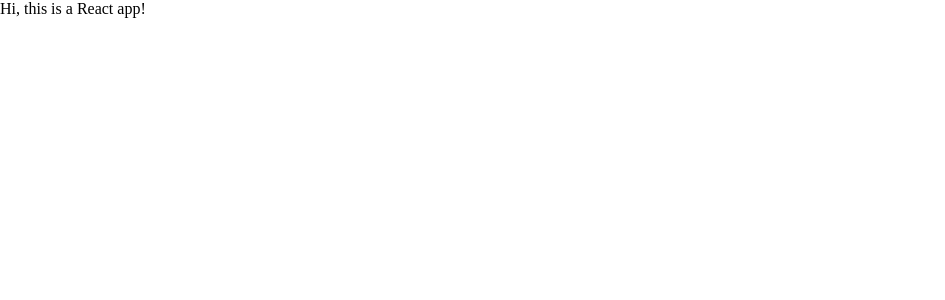
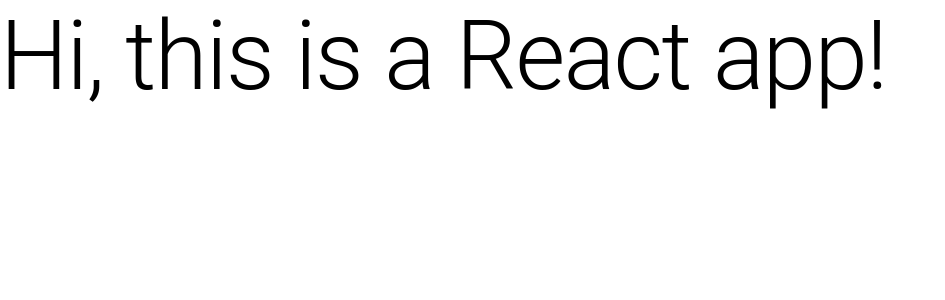
Before and after one commit to monaca-samples/voice-ai-sales-report-app, a React (Vite) app: page / in a window 1280 px wide. Shown: the top 300 px of the page, without its empty margins (0-945 px from the left). Built offline with nearby package versions, Linux system fonts and the light colour scheme.

Commit message:
Setup Material UI

```diff
--- a/package.json
+++ b/package.json
@@ -16,6 +16,9 @@
     "@capacitor/camera": "latest",
     "@capacitor/core": "latest",
     "@capacitor/splash-screen": "latest",
+    "@emotion/react": "^11.11.4",
+    "@emotion/styled": "^11.11.5",
+    "@mui/material": "^5.15.18",
     "@vitejs/plugin-react": "^4.2.1",
     "react": "^18.3.1",
     "react-dom": "^18.3.1"
--- a/src/js/App.jsx
+++ b/src/js/App.jsx
@@ -1,10 +1,11 @@
 import React from 'react';
+import Typography from '@mui/material/Typography';
 
 const App = () => {
   return (
-    <div>
+    <Typography variant="h1" gutterBottom>
       Hi, this is a React app!
-    </div>
+    </Typography>
   );
 }
 
```
Also changed, not shown: 1 other file (tests, documents, lock files or other folders).
